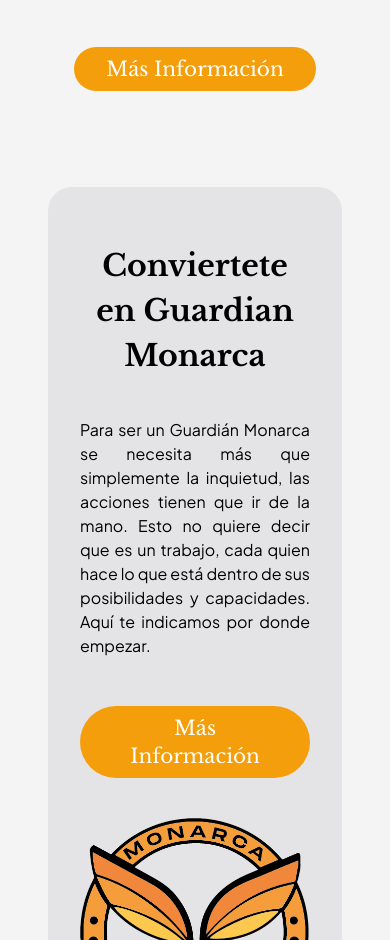
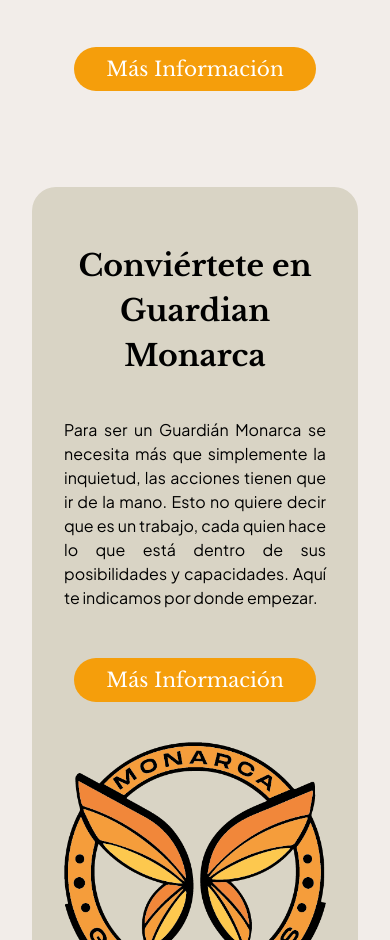
Before and after one commit to fernando801/TerritorioMonarca, a Next.js app: page /como_ayudar in a window 390 px wide. Shown: the part 1060-2000 px from the top of the page. Built offline with nearby package versions, Linux system fonts and the light colour scheme.

Commit message:
Added new colors

```diff
--- a/pages/como_ayudar/donar.js
+++ b/pages/como_ayudar/donar.js
@@ -4,7 +4,7 @@ export default function Donar() {
   return (
     <div>
       <Header />
-      <section className='rounded-b-3xl bg-zinc-200'>
+      <section className='rounded-b-3xl bg-clay-300'>
         <div className='container relative mx-auto py-16 px-4 pt-8 sm:pt-16'>
           <h1 className='mx-auto py-4 text-center sm:mb-12'>Donar</h1>
           <p className='px-6 py-2 text-justify'>
@@ -15,7 +15,13 @@ export default function Donar() {
           </p>
         </div>
       </section>
-      <h1 className='pill mx-auto mt-8 py-4 px-12'>Donar</h1>
+      <section>
+        <div className='container mx-auto text-center font-bold text-4xl text-mustard-500'>
+          <p>CUENTA: XXXX XXXX XXXX XXXX</p>
+          <p>BANCO: XXXXXXXXXXXXX</p>
+          <p>OTROS DATOS: XXXXXXXXXXXXXX</p>
+        </div>
+      </section>
     </div>
   )
 }
--- a/pages/como_ayudar/index.js
+++ b/pages/como_ayudar/index.js
@@ -6,7 +6,7 @@ export default function ComoAyudar() {
   return (
     <div>
       <Header />
-      <section className='rounded-b-3xl bg-zinc-200'>
+      <section className='rounded-b-3xl bg-clay-300'>
         <div className='container relative mx-auto pt-8 sm:pt-16 py-16 px-4'>
           <h1 className='mx-auto py-4 text-center sm:mb-12'>¿Cómo Ayudar?</h1>
           <h5 className='px-6 py-2'>Guardianes Monarca</h5>
@@ -50,10 +50,10 @@ export default function ComoAyudar() {
         </div>
       </section>
       <section>
-        <div className='relative mx-auto max-w-4xl p-12'>
-          <div className='relative aspect-square rounded-3xl bg-zinc-200 p-8 md:rounded-full md:p-[15%]'>
+        <div className='relative mx-auto max-w-4xl py-12 px-8'>
+          <div className='relative aspect-square rounded-3xl bg-clay-300 p-8 md:rounded-full md:p-[15%]'>
             <h2 className='py-6 text-center'>
-              Conviertete en Guardian Monarca
+              Conviértete en Guardian Monarca
             </h2>
             <p className='py-4 text-justify'>
               Para ser un Guardián Monarca se necesita más que simplemente la
--- a/pages/index.js
+++ b/pages/index.js
@@ -6,14 +6,14 @@ export default function Home() {
   return (
     <div>
       <Header />
-      <section className='rounded-b-3xl bg-zinc-200'>
-        <div className='container relative mx-auto px-4 py-36'>
-          <div className='absolute left-1/2 -bottom-16 mx-auto aspect-square w-64 -translate-x-1/2 transform rounded-full bg-amber-500 lg:w-72'></div>
+      <section className='rounded-b-3xl bg-clay-300'>
+        <div className='container relative mx-auto px-4 flex justify-center'>
+          <div className='relative -bottom-16 aspect-square w-64 rounded-full bg-amber-500 lg:w-72'></div>
         </div>
       </section>
       <section>
-        <div className='container mx-auto px-4 py-28 text-center'>
-          <h1 className='mb-8 text-5xl'>Territorio Monarca</h1>
+        <div className='container mx-auto px-4 py-28 lg:py-36 text-center'>
+          <h1 className='mb-8 text-5xl lg:text-6xl'>Territorio Monarca</h1>
           <p className='px-8 py-2'>
             Somos una Fundación que desde 2017 protege a la mariposa monarca al
             cuidar la ruta que usa en México para llegar al Santuario en
@@ -26,10 +26,10 @@ export default function Home() {
           </p>
         </div>
       </section>
-      <section className='rounded-3xl bg-zinc-200'>
+      <section className='rounded-3xl bg-clay-300'>
         <div className='container relative mx-auto px-4 py-12'>
-          <div className='absolute left-1/2 -top-16 mx-auto aspect-square w-52 -translate-x-1/2 transform rounded-full bg-zinc-200 lg:w-64'></div>
-          <h2 className='pill relative mx-auto px-8 py-1'>Creadores</h2>
+          <div className='absolute left-1/2 -top-16 mx-auto aspect-square w-52 -translate-x-1/2 transform rounded-full bg-clay-300 lg:w-64'></div>
+          <h1 className='text-center relative mx-auto px-8 py-1'>Creadores</h1>
           <div className='relative mt-8 flex flex-wrap justify-center gap-8 py-4'>
             <div className='aspect-square w-36 rounded-full bg-amber-500 sm:w-40 lg:w-48'></div>
             <div className='aspect-square w-36 rounded-full bg-amber-500 sm:w-40 lg:w-48'></div>
@@ -41,9 +41,9 @@ export default function Home() {
         </div>
       </section>
       <section>
-        <div className='container mx-auto px-4 py-12'>
-          <h2 className='mx-auto px-8 text-center'> Nuestra Historia</h2>
-          <div className='bg-whiete mx-auto mt-8 w-5/6 rounded-3xl bg-white p-8 text-center'>
+        <div className='container mx-auto px-6 py-12 lg:py-20'>
+          <h1 className='mx-auto px-8 text-center'> Nuestra Historia</h1>
+          <div className='bg-whiete mx-auto mt-8 rounded-3xl bg-white p-8 text-center'>
             <p>
               Lorem ipsum dolor, sit amet consectetur adipisicing elit. Eos,
               officiis. Nam dolore consequatur fugit. Modi, nostrum cum. Labore
@@ -53,9 +53,9 @@ export default function Home() {
           </div>
         </div>
       </section>
-      <section className='bg-zinc-200'>
-        <div className='container mx-auto px-4 py-12'>
-          <h2 className='pill mx-auto mb-8 px-8 py-1'>Aliados</h2>
+      <section className='bg-clay-300'>
+        <div className='container mx-auto px-4 py-12 lg:py-20'>
+          <h1 className='text-center mx-auto mb-8 px-8 py-1'>Aliados</h1>
           <div className='flex flex-wrap items-center justify-center gap-4'>
             <h4 className='pill bg-blue-400'>Hello Monarca</h4>
             <h4 className='pill bg-blue-400'>Hello Monarca</h4>
--- a/pages/mariposa_monarca/ciclo.js
+++ b/pages/mariposa_monarca/ciclo.js
@@ -45,7 +45,7 @@ export default function ComoAyudar() {
   return (
     <div>
       <Header />
-      <section className='rounded-b-3xl bg-zinc-200'>
+      <section className='rounded-b-3xl bg-clay-300'>
         <div className='container relative mx-auto py-16 px-4 pt-8 sm:pt-16'>
           <h1 className='mx-auto py-4 text-center sm:mb-12'>Ciclo de vida</h1>
           <p className='px-6 py-2 text-justify'>
--- a/pages/mariposa_monarca/index.js
+++ b/pages/mariposa_monarca/index.js
@@ -16,7 +16,7 @@ export default function MariposaMonarca() {
         />
       </div>
       <section>
-        <div className='container relative mx-auto rounded-3xl bg-zinc-100 pt-8 sm:pt-16 py-16 px-4 lg:-top-40 lg:pb-0'>
+        <div className='container relative mx-auto rounded-3xl bg-silver-200 pt-8 sm:pt-16 py-16 px-4 lg:-top-40 lg:pb-0'>
           <h1 className='mb-6 sm:mb-12 p-2 lg:p-4'>Mariposa Monarca</h1>
           <div className='grid gap-4 lg:grid-cols-2'>
             <KeyFact title='Mariposa' img='/images/guardianes_logo_bw.png'>
@@ -62,7 +62,7 @@ export default function MariposaMonarca() {
           </div>
         </div>
       </section>
-      <section className='relative rounded-t-3xl bg-zinc-200'>
+      <section className='relative rounded-t-3xl bg-clay-300'>
         <div className='container mx-auto py-12 px-6'>
           <div className='grid items-center gap-8 lg:grid-cols-[1fr_2fr]'>
             <h2 className='py-4 lg:col-start-2'>Características</h2>
--- a/pages/productos.js
+++ b/pages/productos.js
@@ -43,13 +43,16 @@ export default function Productos() {
   const product = products.find( product => product.id === selectedProduct )
 
   return (
-    <div className='relative grid h-screen w-full grid-rows-[auto_1fr]'>
+    <div className='relative grid h-screen w-full grid-rows-[auto_auto_1fr]'>
       <div>
         <Header />
       </div>
+      <div>
+        <h1 className='text-center py-12 text-7xl'>Productos</h1>
+      </div>
       <div className='container mx-auto grid grid-cols-[100px_1fr] overflow-hidden md:grid-cols-[1fr_4fr] lg:grid-cols-[240px_1fr]'>
         <div className='flex flex-col items-center justify-center overflow-hidden py-4'>
-          <div className='h-fit w-full max-w-[200px] overflow-auto rounded-3xl bg-zinc-200'>
+          <div className='h-fit w-full max-w-[200px] overflow-auto rounded-3xl bg-clay-300'>
             {products.map((product) => (
               <div
                 key={product.id}
--- a/styles/globals.css
+++ b/styles/globals.css
@@ -12,7 +12,7 @@ html,
 body {
   padding: 0;
   margin: 0;
-  @apply bg-zinc-100;
+  @apply bg-silver-200;
 }
 
 a {
--- a/tailwind.config.js
+++ b/tailwind.config.js
@@ -11,7 +11,46 @@ module.exports = {
       'serif': ['Libre Baskerville', ...defaultTheme.fontFamily.serif],
       'mono': ['monospace', ...defaultTheme.fontFamily.mono],
     },
-    extend: {},
+    extend: {
+      colors:{
+        clay:{
+          50:  '#fbfbf9',
+          100: '#f4f2ee',
+          200: '#eceae2',
+          300: '#d9d4c5',
+          400: '#98948a',
+          500: '#6d6a63',
+          600: '#57554f',
+          700: '#41403b',
+          800: '#2b2a27',
+          900: '#161514'
+        },
+        silver:{
+          50: '#fbfaf8',
+          100: '#f5f1ed',
+          200: '#f2ede9',
+          300: '#dad5d2',
+          400: '#a9a6a3',
+          500: '#797775',
+          600: '#615f5d',
+          700: '#494746',
+          800: '#302f2f',
+          900: '#181817'
+        },
+        mustard: {
+          50: '#fef7e9',
+          100: '#fceed4',
+          200: '#fadda9',
+          300: '#f7cd7d',
+          400: '#f6c468',
+          500: '#f2ab27',
+          600: '#c2891f',
+          700: '#916717',
+          800: '#614410',
+          900: '#49330c'
+        }
+      }
+    },
   },
   plugins: [],
 }
```
